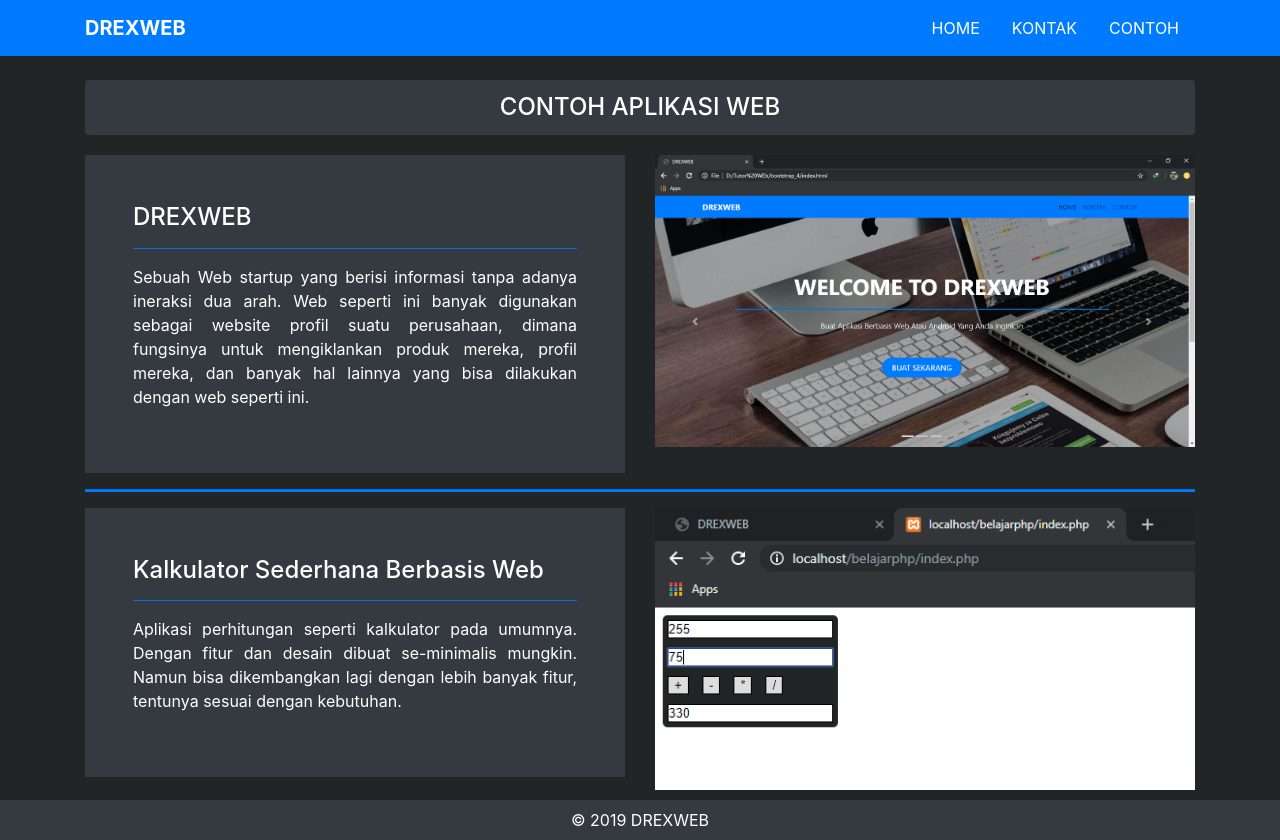
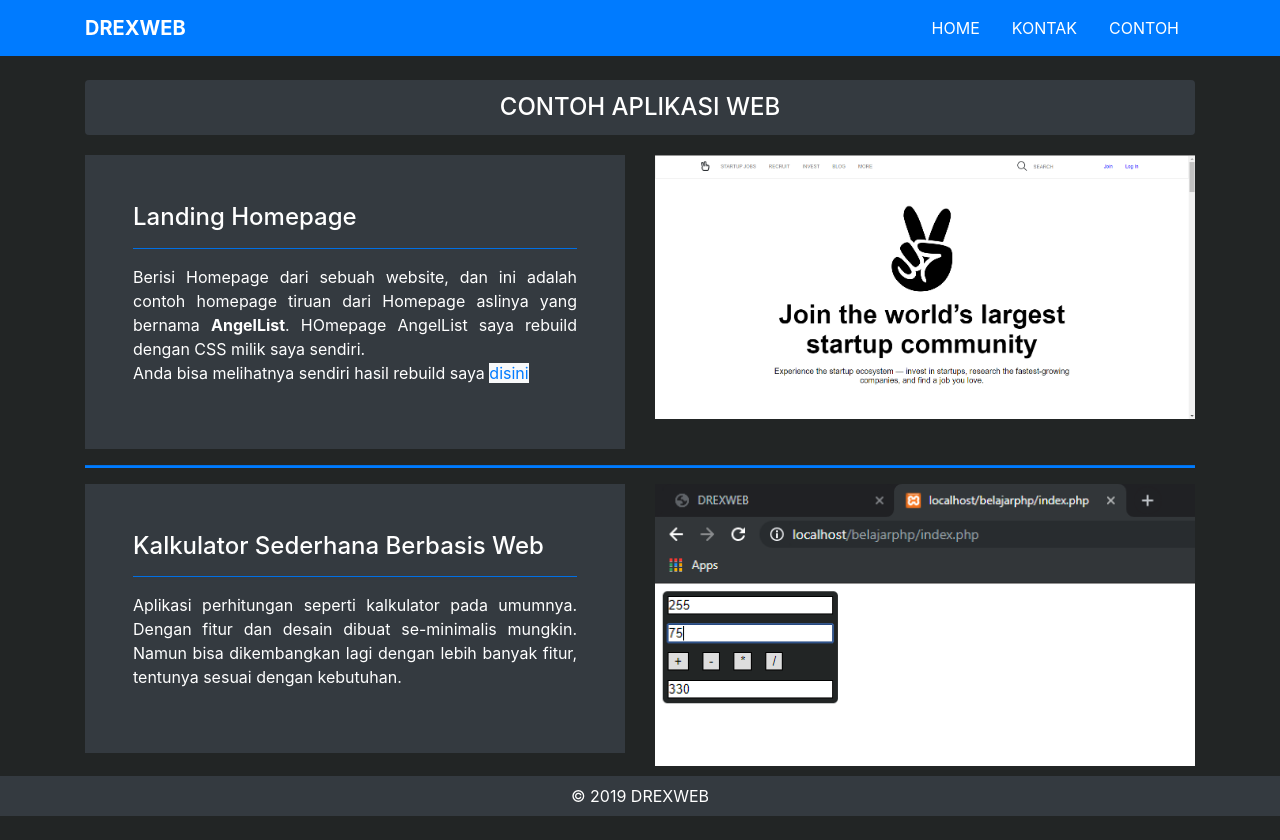
Before and after one commit to drexweb/drexweb.github.io, a plain HTML site: page contoh/web.html in a window 1280 px wide. After the commit the page ends 816 px from the top, so only its background shows below. Drawn offline with nearby package versions, Linux system fonts and the light colour scheme.

Commit message:
Update web.html

```diff
--- a/contoh/web.html
+++ b/contoh/web.html
@@ -46,15 +46,18 @@
       <div class="row android1">
         <div class="col-md-6">
           <div class="bg-dark p-5 text-white" style="text-align:justify;">
-            <h4>DREXWEB</h4>
+            <h4>Landing Homepage</h4>
             <hr class="bg-primary">
-            <p>Sebuah Web startup yang berisi informasi tanpa adanya ineraksi dua arah. Web seperti ini banyak digunakan sebagai website profil suatu perusahaan,
-            dimana fungsinya untuk mengiklankan produk mereka, profil mereka, dan banyak hal lainnya yang bisa dilakukan dengan web seperti ini.</p>
+            <p>Berisi Homepage dari sebuah website, dan ini adalah contoh homepage tiruan dari Homepage aslinya yang bernama <strong>AngelList</strong>. HOmepage AngelList saya rebuild dengan CSS milik saya sendiri.
+            <br>
+            Anda bisa melihatnya sendiri hasil rebuild saya
+            <a href="landing_page/homepage.html" class="text-primary bg-light">disini</a>
+            </p>
           </div>
         </div>
         <div class="col-md-6">
           <div class="bg-dark">
-            <img src="../image/drexweb.png" alt="..." style="width:100%;">
+            <img src="../image/homepage.png" alt="..." style="width:100%;">
           </div>
         </div>
       </div>
```
